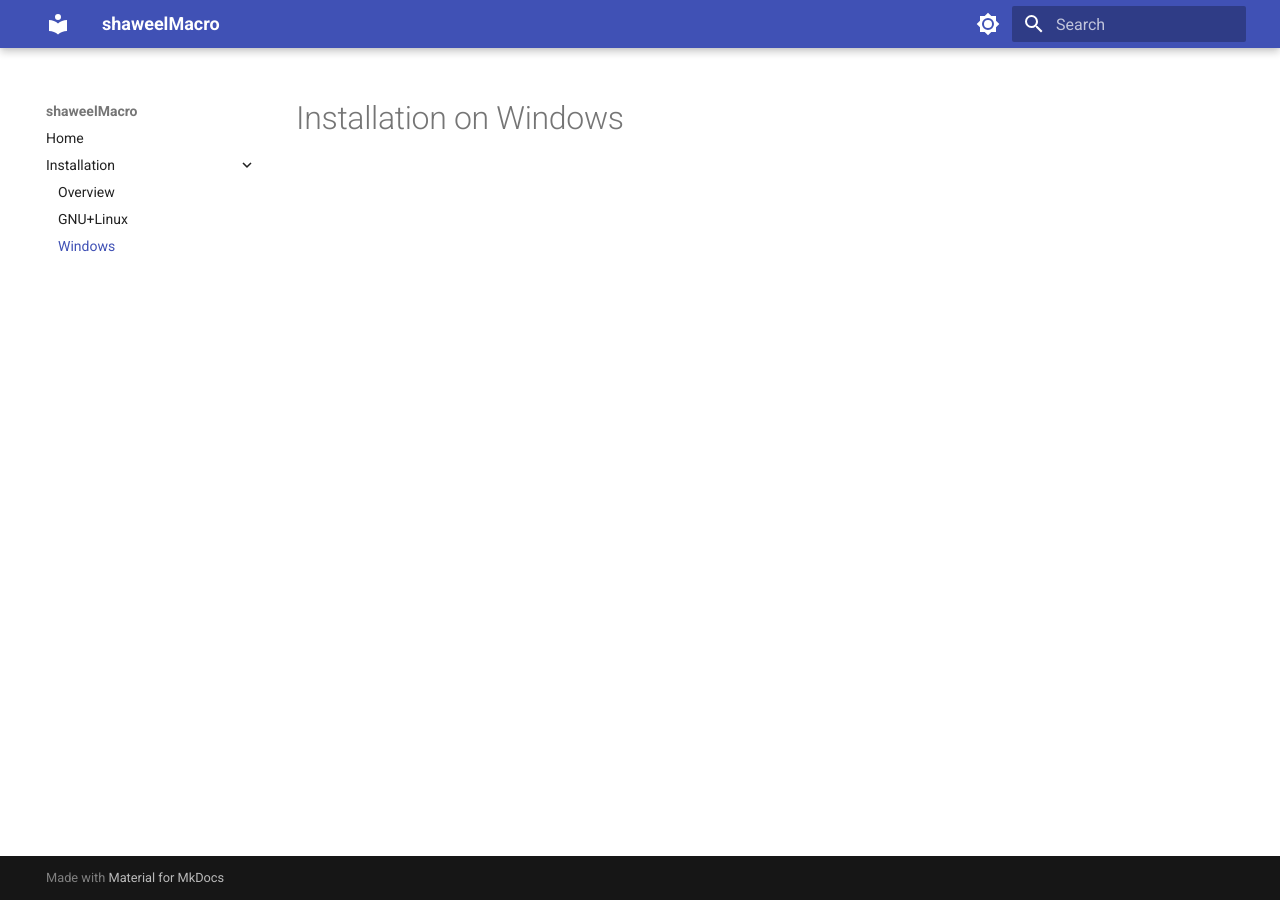
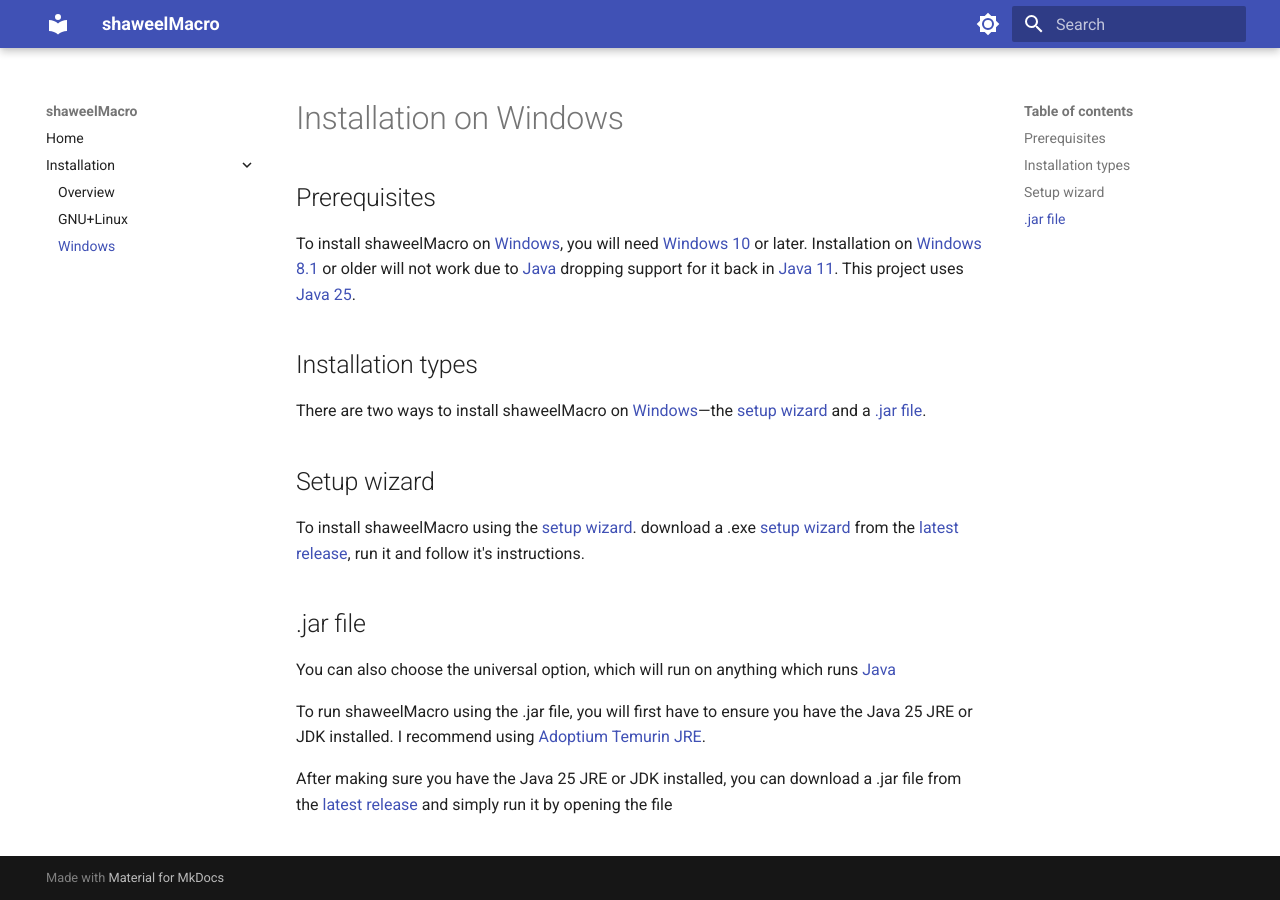
Before and after one commit to shaweel/shaweelMacroDocumentation, an MkDocs documentation site: the page built from docs/installation/windows.md, in a window 1280 px wide. Built offline with MkDocs 1.6.1 and Material for MkDocs 9.7.7, drawn with Linux system fonts in a browser that asks for light colours.

Commit message:
Added windows installation instructions

```diff
--- a/docs/installation/windows.md
+++ b/docs/installation/windows.md
@@ -1 +1,16 @@
 # Installation on Windows
+## Prerequisites
+To install shaweelMacro on [Windows](https://windows.com), you will need [Windows 10](https://en.wikipedia.org/wiki/Windows_10) or later. Installation on [Windows 8.1](https://en.wikipedia.org/wiki/Windows_8.1) or older will not work due to [Java](https://java.com) dropping support for it back in [Java 11](https://en.wikipedia.org/wiki/Java_version_history#Java_SE_11_(LTS)). This project uses [Java 25](https://en.wikipedia.org/wiki/Java_version_history#Java_SE_25_(LTS)).
+
+## Installation types
+There are two ways to install shaweelMacro on [Windows](https://windows.com)—the [setup wizard](#setup-wizard) and a [.jar file](#jar-file).
+
+## Setup wizard
+To install shaweelMacro using the [setup wizard](https://en.wikipedia.org/wiki/Wizard_(software)). download a .exe [setup wizard](https://en.wikipedia.org/wiki/Wizard_(software)) from the [latest release](https://github.com/shaweel/shaweelMacro/releases/latest), run it and follow it's instructions.
+
+## .jar file
+You can also choose the universal option, which will run on anything which runs [Java](https://www.java.com/)
+
+To run shaweelMacro using the .jar file, you will first have to ensure you have the Java 25 JRE or JDK installed. I recommend using [Adoptium Temurin JRE](https://adoptium.net/temurin/releases).
+
+After making sure you have the Java 25 JRE or JDK installed, you can download a .jar file from the [latest release](https://github.com/shaweel/shaweelMacro/releases/latest) and simply run it by opening the file
```
Also changed, not shown: docs/installation/linux.md (+1 -1 lines).
